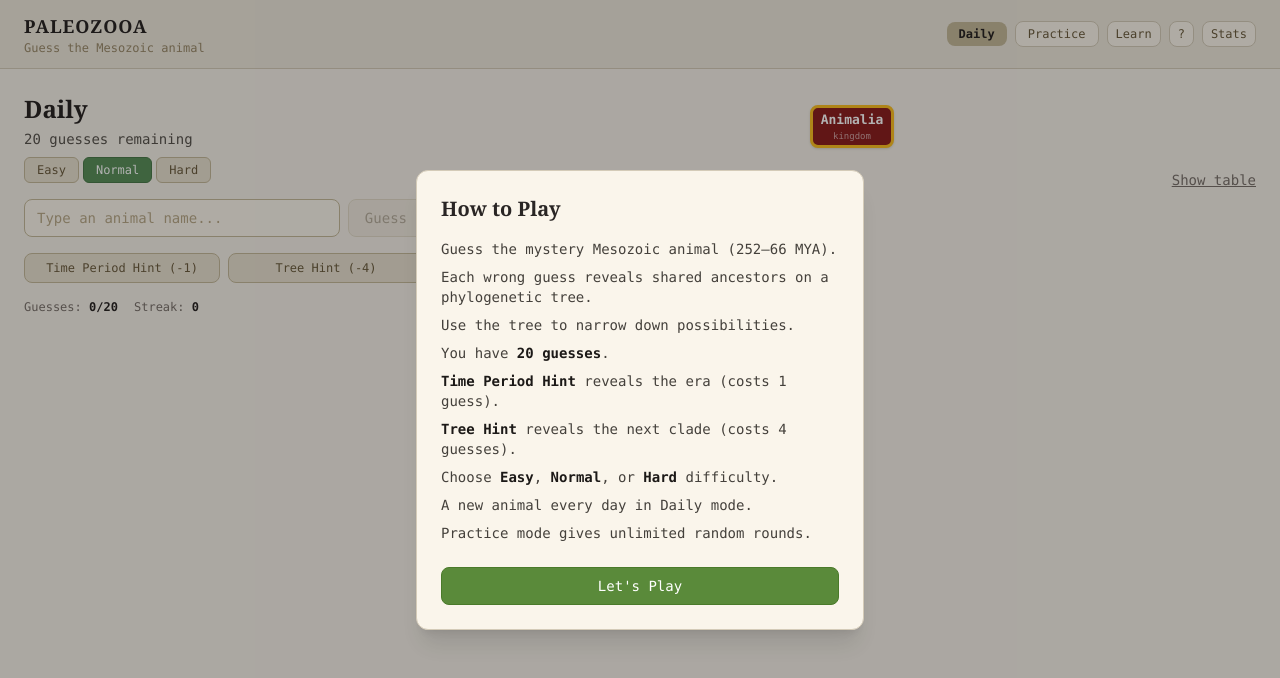
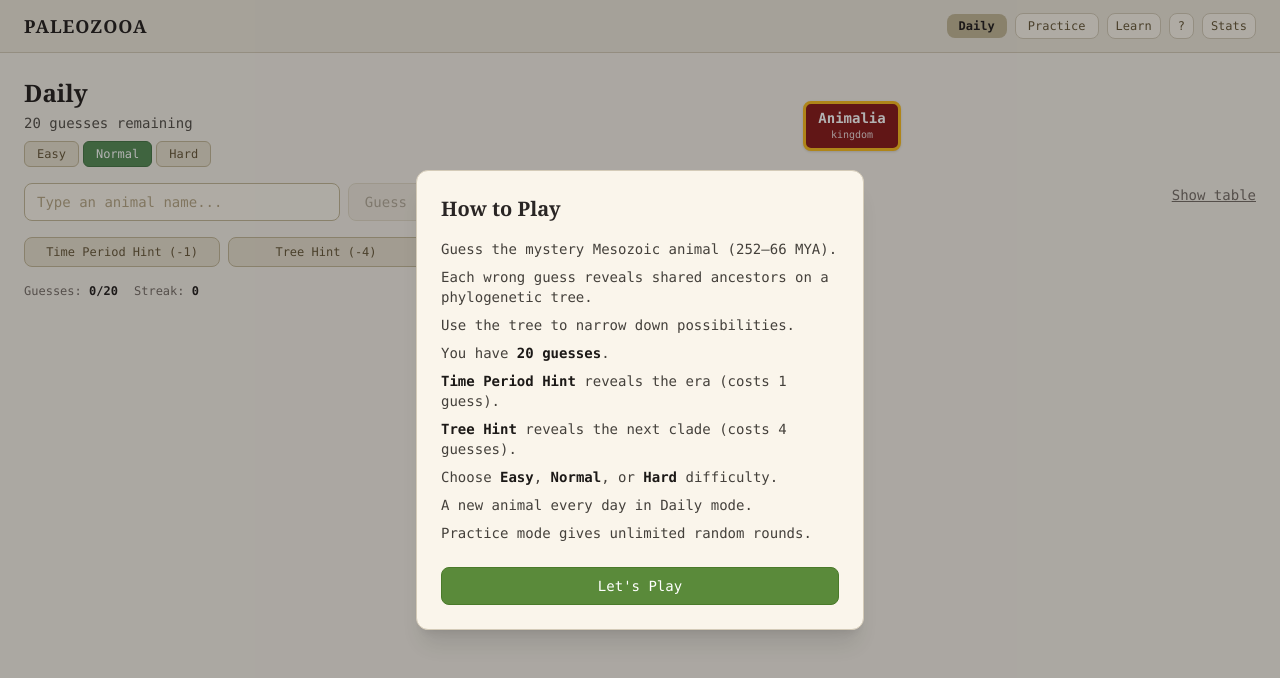
Before and after one commit to ADaga460/paleozooa, a Next.js app: page / in a window 1280 px wide. Shown: the top 678 px of the page. Built offline with nearby package versions, Linux system fonts and the light colour scheme.

Commit message:
Remove descriptive text from Header and LearnPage components

```diff
--- a/app/learn/page.tsx
+++ b/app/learn/page.tsx
@@ -124,7 +124,6 @@ export default function LearnPage() {
           <h1 className="text-lg font-bold text-stone-800 tracking-wider font-serif">
             PALEOZOOA
           </h1>
-          <p className="text-xs text-[#9a8a6a]">Learn about the dinosaurs</p>
         </div>
         <Link
           href="/"
--- a/components/game/PhylogeneticTree.tsx
+++ b/components/game/PhylogeneticTree.tsx
@@ -31,73 +31,83 @@ function reorderChildren(node: TaxonomyNode, spineSet: Set<string>): TaxonomyNod
   return [...left.reverse(), ...(spineChild ? [spineChild] : []), ...right];
 }
 
+/* ── Line constants ────────────────────────────────────────── */
+
+// Spacing increased for a more "sweeping" look
+const V_GAP = 16;
+const CHILD_PAD = 24;
+
+// Thicker lines to match Metazooa
+const BASE_W = 2.5;
+const SPINE_W = 4.5;
+
 /* ── Node pill ─────────────────────────────────────────────── */
 
 function NodePill({
-  node, depth, mysteryPath, mysteryId, gameOver,
-  selectedNodeName, isNew, onNodeClick,
+  node, depth, mysteryPath, mysteryId, gameOver, selectedNodeName, isNew, onNodeClick,
 }: {
-  node: TaxonomyNode; depth: number; mysteryPath: string[];
-  mysteryId: string; gameOver: boolean;
+  node: TaxonomyNode; depth: number; mysteryPath: string[]; mysteryId: string; gameOver: boolean;
   selectedNodeName?: string | null; isNew: boolean;
   onNodeClick?: (n: TaxonomyNode) => void;
 }) {
   const isGuess = node.rank === 'guess';
   const isMystery = gameOver && node.organismId === mysteryId;
+  const isSel = selectedNodeName === node.name;
   const onSpine = !isGuess && mysteryPath.includes(node.name);
-  const isSel = selectedNodeName === node.name;
+
+  // Determine colors based on depth (guesses inherit parent's color)
+  const nodeColor = getDepthColor(depth);
+  const parentColor = depth > 0 ? getDepthColor(depth - 1) : nodeColor;
 
   let bg: string, border: string, tc: string, bw = 2;
-  if (isMystery) { bg = '#5a9a5a'; border = '#3a7a3a'; tc = '#fff'; bw = 3; }
-  else if (isGuess) { bg = '#faf5eb'; border = '#c4b99a'; tc = '#6b5c3e'; bw = 1.5; }
-  else if (onSpine) {
-    bg = getDepthColor(depth); border = isNew ? '#fbbf24' : bg; tc = '#fff';
+
+  if (isMystery) {
+    bg = '#2e7d32'; border = '#1b5e20'; tc = '#fff'; bw = 3; // Darker green for the target
+  } else if (isGuess) {
+    bg = '#ffffff'; border = parentColor; tc = parentColor; bw = 1.5; // Guesses inherit parent color
+  } else if (onSpine) {
+    // Spine nodes get the solid depth color
+    bg = nodeColor; border = isNew ? '#fbbf24' : nodeColor; tc = '#fff'; bw = isNew ? 3 : 2;
+  } else {
+    // Off-spine nodes (greyed out but visible)
+    bg = '#f3f4f6'; // light grey background
+    border = isNew ? '#fbbf24' : '#d1d5db'; // standard grey border, or gold if newly revealed
+    tc = '#6b7280'; // medium grey text
     bw = isNew ? 3 : 2;
-  } else { bg = '#ede7db'; border = '#c4b99a'; tc = '#5a4a30'; }
+  }
+
   if (isSel) { border = '#2563eb'; bw = 3; }
 
   return (
     <div
       onClick={() => onNodeClick?.(node)}
-      className="cursor-pointer rounded-lg px-2 py-0.5 text-center whitespace-nowrap shadow-sm select-none"
+      className="cursor-pointer rounded-lg px-3 py-1.5 text-center whitespace-nowrap shadow-sm select-none transition-all"
       style={{
         background: bg,
         border: `${bw}px solid ${border}`,
-        minWidth: 50,
+        minWidth: 60,
       }}
     >
       <div style={{
         color: tc,
-        fontSize: 13,
+        fontSize: 14,
         fontWeight: 700,
         fontFamily: 'ui-monospace, SFMono-Regular, Menlo, monospace',
+        lineHeight: 1.2
       }}>
         {node.name}
       </div>
       <div style={{
-        color: tc === '#fff' ? 'rgba(255,255,255,0.6)' : '#a89a7a',
-        fontSize: 9,
+        color: tc === '#fff' ? 'rgba(255,255,255,0.85)' : tc,
+        fontSize: 10,
         fontFamily: 'ui-monospace, SFMono-Regular, Menlo, monospace',
+        opacity: isGuess || !onSpine ? 0.8 : 1
       }}>
         {isGuess ? 'your guess' : node.rank}
       </div>
     </div>
   );
 }
-
-/* ── Line constants ────────────────────────────────────────── */
-
-// Base connector lines (subtle, thin)
-const BASE_COLOR = '#d4cbb8';
-const BASE_W = 1.5;
-
-// Spine overlay (bold, prominent gold)
-const SPINE_COLOR = '#8b6914';
-const SPINE_W = 3.5;
-
-// Spacing
-const V_GAP = 6;        // vertical connector from parent pill down to horizontal bar
-const CHILD_PAD = 10;   // padding-top on each child wrapper (horiz bar + vertical stub)
 
 /* ── Recursive tree branch ─────────────────────────────────── */
 
@@ -113,39 +123,32 @@ function Branch({
 }) {
   const ordered = reorderChildren(node, spineSet);
   const hasKids = ordered.length > 0;
-  const nodeOnSpine = spineSet.has(node.name) && node.rank !== 'guess';
 
   // Does this node have a spine child?
   const hasSpineChild = ordered.some(c => spineSet.has(c.name) && c.rank !== 'guess');
 
+  // The color of the branches originating from this node
+  const branchColor = getDepthColor(depth + 1);
+
   return (
     <div className="flex flex-col items-center">
-      {/* The node pill */}
       <NodePill
-        node={node} depth={depth} mysteryPath={mysteryPath}
-        mysteryId={mysteryId} gameOver={gameOver}
-        selectedNodeName={selectedNodeName}
-        isNew={newNodes.includes(node.name)}
-        onNodeClick={onNodeClick}
+        node={node} depth={depth} mysteryPath={mysteryPath} mysteryId={mysteryId}
+        gameOver={gameOver} selectedNodeName={selectedNodeName}
+        isNew={newNodes.includes(node.name)} onNodeClick={onNodeClick}
       />
 
       {hasKids && (
         <>
-          {/* Vertical line from parent pill down to the horizontal bar */}
-          <div className="relative" style={{ width: 6, height: V_GAP }}>
-            {/* Base line (always) */}
+          {/* Vertical gap drop from parent */}
+          <div className="relative" style={{ width: SPINE_W, height: V_GAP }}>
             <div className="absolute" style={{
-              left: '50%', transform: 'translateX(-0.75px)',
-              width: BASE_W, height: '100%', background: BASE_COLOR,
+              left: '50%', transform: 'translateX(-50%)',
+              width: hasSpineChild ? SPINE_W : BASE_W,
+              height: '100%',
+              background: hasSpineChild ? branchColor : getDepthColor(depth),
+              borderRadius: 2
             }} />
-            {/* Spine overlay (if this node is on spine and has a spine child below) */}
-            {nodeOnSpine && hasSpineChild && (
-              <div className="absolute" style={{
-                left: '50%', transform: `translateX(-${SPINE_W / 2}px)`,
-                width: SPINE_W, height: '100%', background: SPINE_COLOR,
-                borderRadius: 2, zIndex: 2,
-              }} />
-            )}
           </div>
 
           {/* Children row */}
@@ -155,6 +158,10 @@ function Branch({
               const isFirst = i === 0;
               const isLast = i === ordered.length - 1;
               const childOnSpine = spineSet.has(child.name) && child.rank !== 'guess';
+              const childIsGuess = child.rank === 'guess';
+
+              // Vertical drop color to this specific child
+              const childLineColor = childIsGuess ? getDepthColor(depth) : branchColor;
 
               return (
                 <div
@@ -162,54 +169,41 @@ function Branch({
                   className="relative flex flex-col items-center"
                   style={{
                     paddingTop: isOnly ? 0 : CHILD_PAD,
-                    paddingLeft: 1,
-                    paddingRight: 1,
+                    paddingLeft: 4,
+                    paddingRight: 4,
                   }}
                 >
-                  {/* Connector lines for multi-child layouts */}
                   {!isOnly && (
                     <>
-                      {/* ─── BASE LAYER (thin, subtle) ─── */}
                       {/* Left half of horizontal bar */}
                       {!isFirst && (
                         <div className="absolute left-0" style={{
-                          top: 0, right: '50%',
-                          height: BASE_W, background: BASE_COLOR,
+                          top: 0, right: '50%', height: BASE_W, background: branchColor
                         }} />
                       )}
                       {/* Right half of horizontal bar */}
                       {!isLast && (
                         <div className="absolute" style={{
-                          top: 0, left: '50%', right: 0,
-                          height: BASE_W, background: BASE_COLOR,
+                          top: 0, left: '50%', right: 0, height: BASE_W, background: branchColor
                         }} />
                       )}
-                      {/* Vertical stub from bar down to child */}
+                      {/* Vertical stub dropping to child */}
                       <div className="absolute" style={{
-                        top: 0, left: '50%', transform: 'translateX(-0.75px)',
-                        width: BASE_W, height: CHILD_PAD,
-                        background: BASE_COLOR,
+                        top: 0, left: '50%', transform: 'translateX(-50%)',
+                        width: childOnSpine ? SPINE_W : BASE_W,
+                        height: CHILD_PAD,
+                        background: childOnSpine ? branchColor : childLineColor,
+                        borderRadius: 2, zIndex: childOnSpine ? 2 : 1
                       }} />
-
-                      {/* ─── SPINE OVERLAY (bold gold, only on vertical stub) ─── */}
-                      {childOnSpine && (
-                        <div className="absolute" style={{
-                          top: 0, left: '50%', transform: `translateX(-${SPINE_W / 2}px)`,
-                          width: SPINE_W, height: CHILD_PAD,
-                          background: SPINE_COLOR,
-                          borderRadius: 2, zIndex: 2,
-                        }} />
-                      )}
                     </>
                   )}
 
-                  {/* Recurse into child */}
                   <Branch
                     node={child} spineSet={spineSet}
                     mysteryPath={mysteryPath} mysteryId={mysteryId}
                     gameOver={gameOver} onNodeClick={onNodeClick}
                     selectedNodeName={selectedNodeName}
-                    newNodes={newNodes} depth={depth + 1}
+                    newNodes={newNodes} depth={childIsGuess ? depth : depth + 1}
                   />
                 </div>
               );
@@ -230,7 +224,7 @@ export function PhylogeneticTree({
   const spineSet = useMemo(() => new Set(mysteryPath), [mysteryPath]);
 
   return (
-    <div className="overflow-x-auto w-full py-3">
+    <div className="overflow-x-auto w-full py-6">
       <div className="inline-flex justify-center min-w-full">
         <Branch
           node={revealedTree} spineSet={spineSet}
--- a/components/ui/Header.tsx
+++ b/components/ui/Header.tsx
@@ -18,7 +18,6 @@ export function Header({
         <h1 className="text-lg font-bold text-stone-800 tracking-wider font-serif">
           PALEOZOOA
         </h1>
-        <p className="text-xs text-[#9a8a6a]">Guess the Mesozoic animal</p>
       </div>
       <div className="flex gap-2 items-center">
         {(['daily', 'practice'] as const).map(m => (
```
